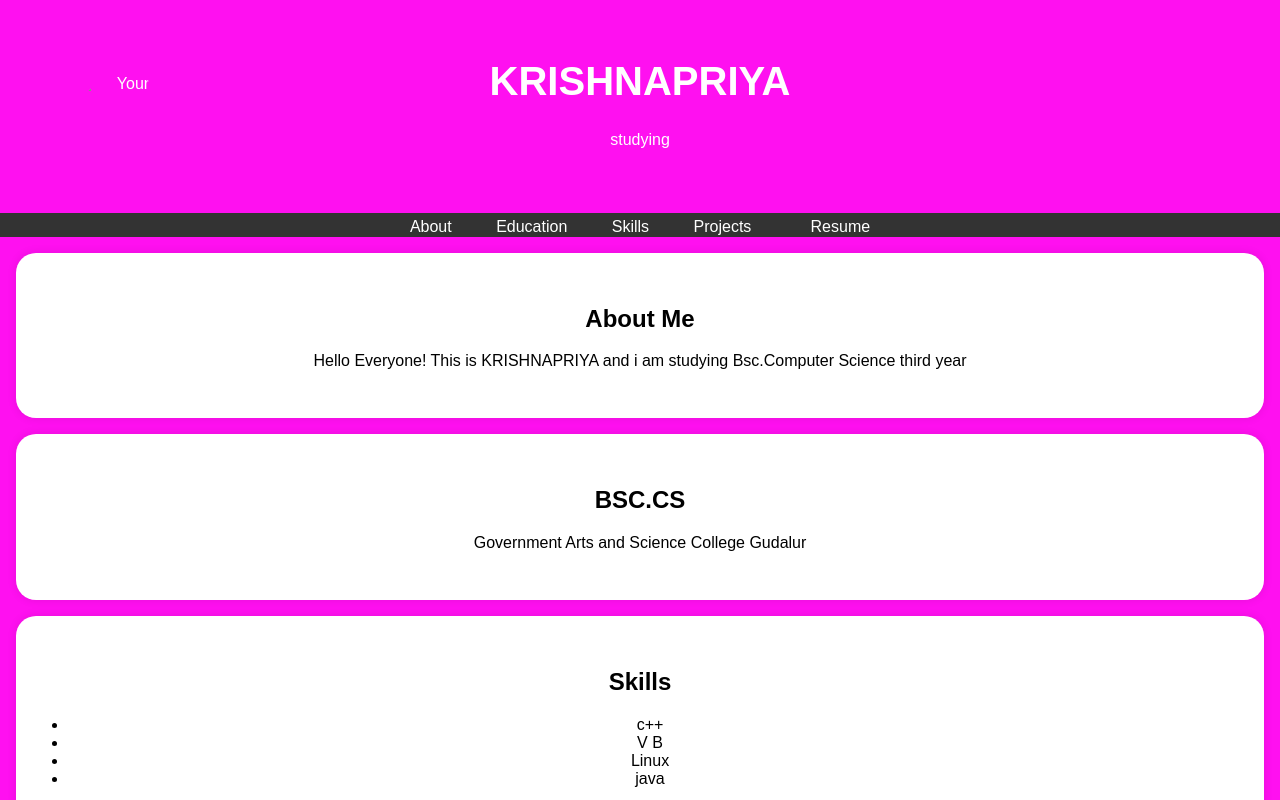
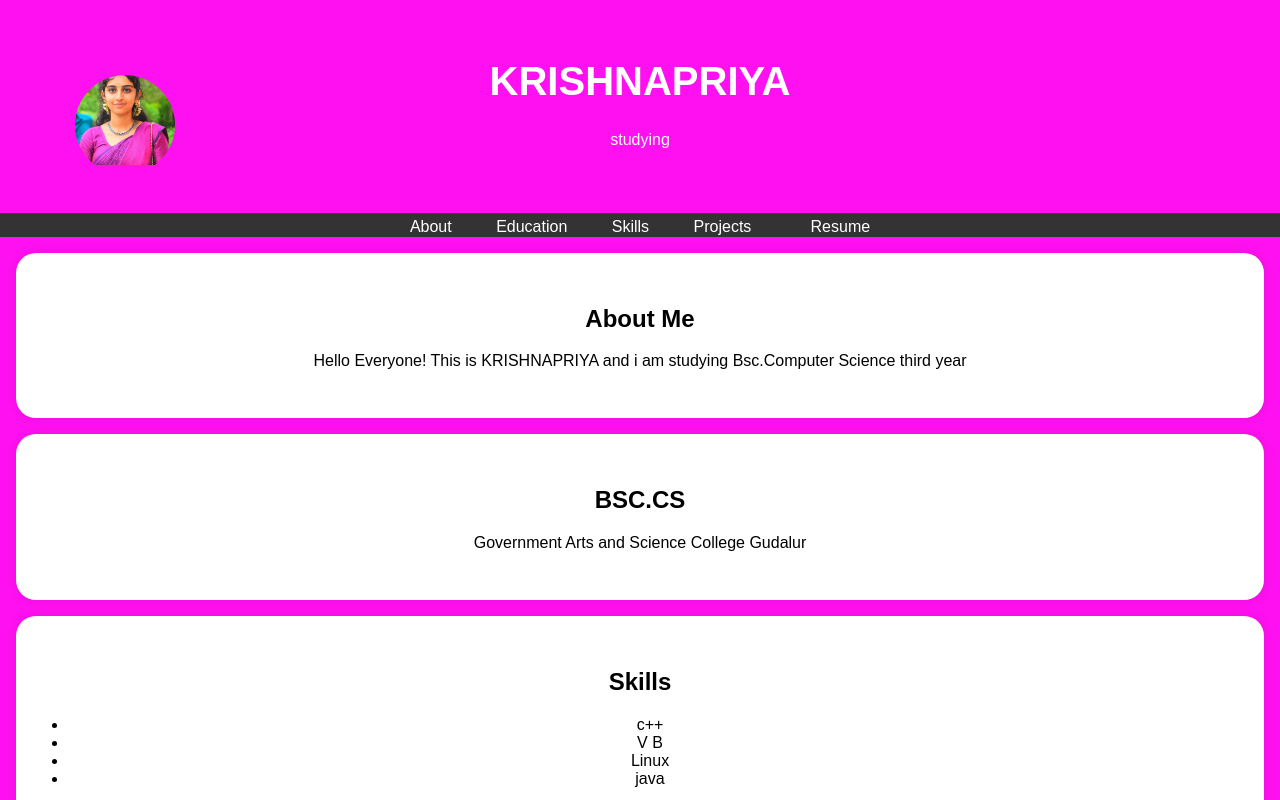
Before and after one commit to KRISHNAPRIYAL/DigitalPortfolio-, a plain HTML site: page index.html in a window 1280 px wide. Shown: the top 800 px of the page. Drawn offline with Linux system fonts and the light colour scheme.

Commit message:
Update index.html

```diff
--- a/index.html
+++ b/index.html
@@ -91,7 +91,7 @@
            <div class="header-content">
              <!-- Add your profile picture here -->
                <h1>KRISHNAPRIYA</h1></h1>
-         <img src="/image /IMG_20231026_231515.jpg" alt="Your" class="profile-picture">
+         <img src="IMG_20231026_231515.jpg" alt="Your" class="profile-picture">
              <p> studying</p>
 
            </div>
```
